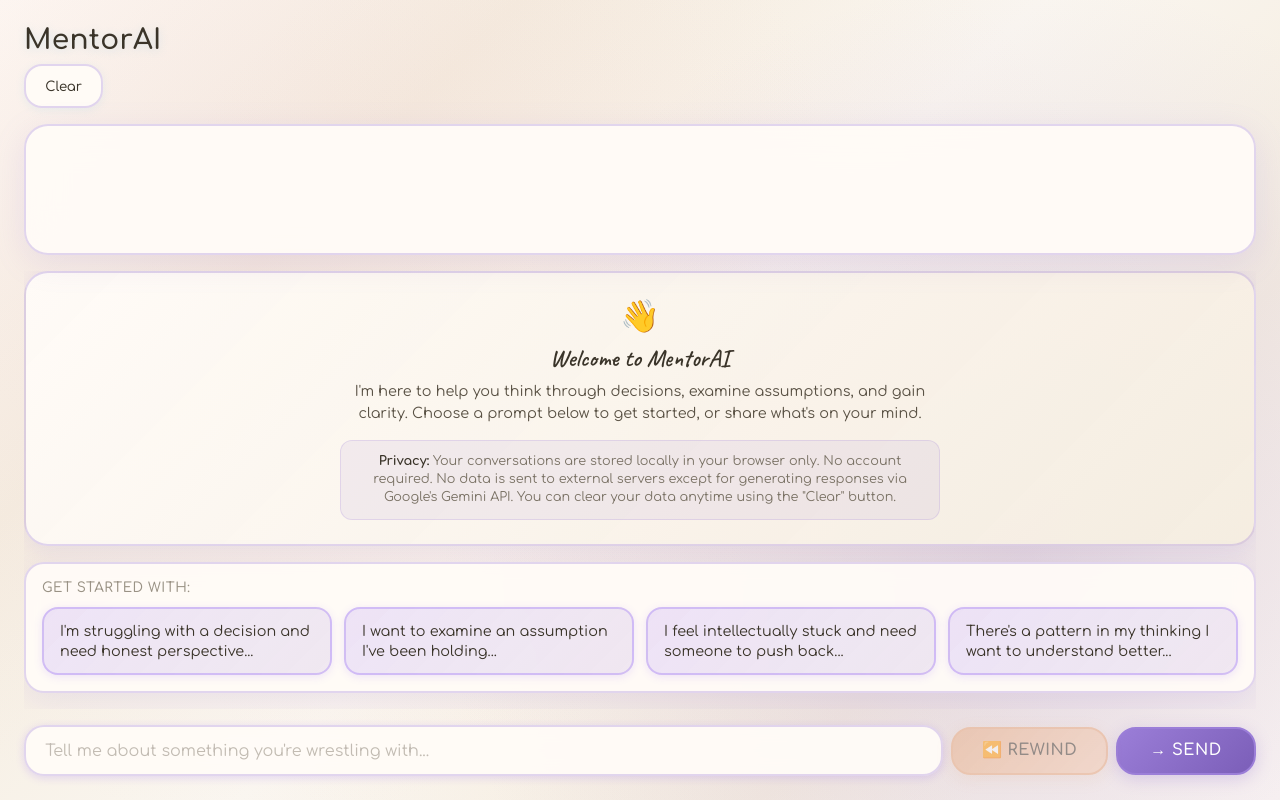
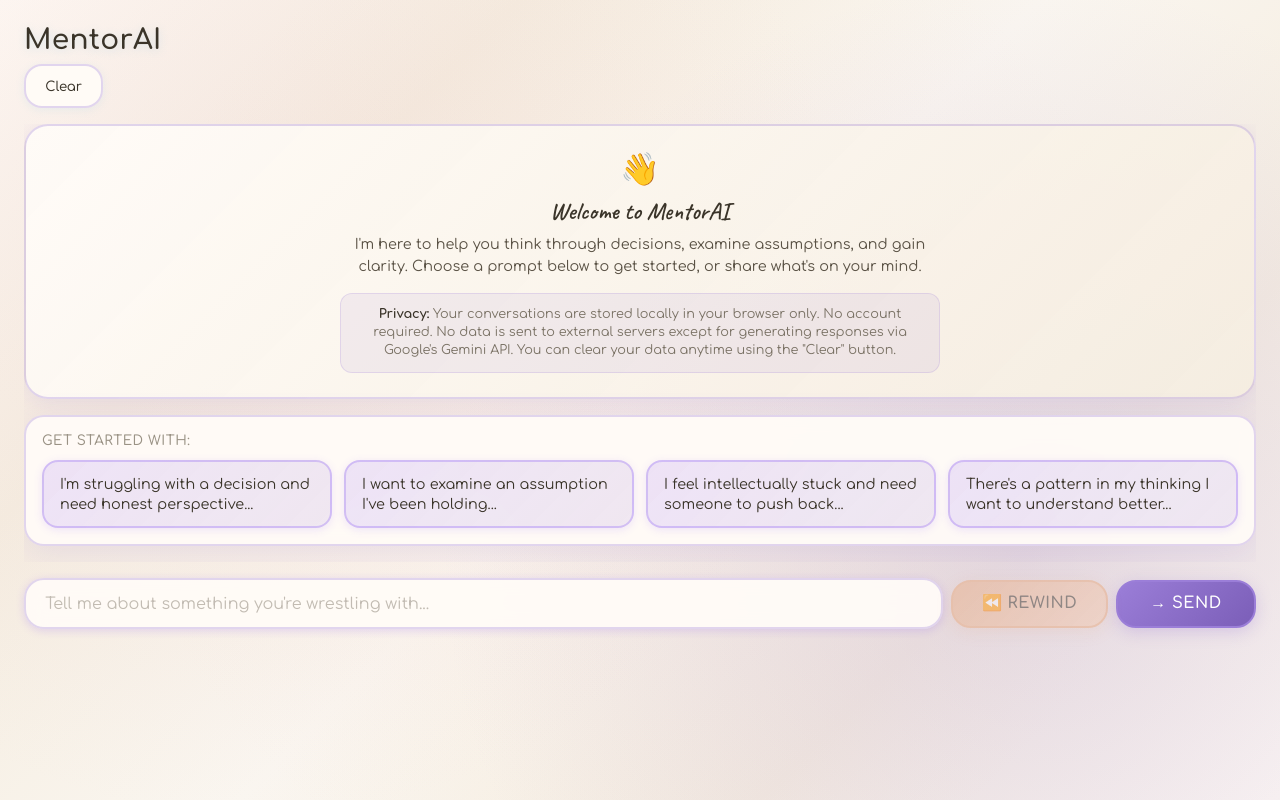
Before and after one commit to Mannendri/huxd-final-project, a SvelteKit app: page /mentorai in a window 1280 px wide. Built offline with nearby package versions, Linux system fonts and the light colour scheme.

Commit message:
Remove empty chat container on initial load and adjust font sizes

```diff
--- a/src/routes/mentorai/+page.svelte
+++ b/src/routes/mentorai/+page.svelte
@@ -2060,6 +2060,7 @@
     </div>
   {/if}
 
+  {#if messages.length > 0 || isLoading}
     <div class="chat flexcol" bind:this={chatContainer}>
       {#each messages as m, i}
         {@const agentId = getAgentForMessage(i)}
@@ -2107,6 +2108,7 @@
         </div>
       {/if}
     </div>
+  {/if}
 
   {#if messages.length === 0}
     <div class="welcome-container">
```
Lines whose indentation alone changed are shown as unchanged.
